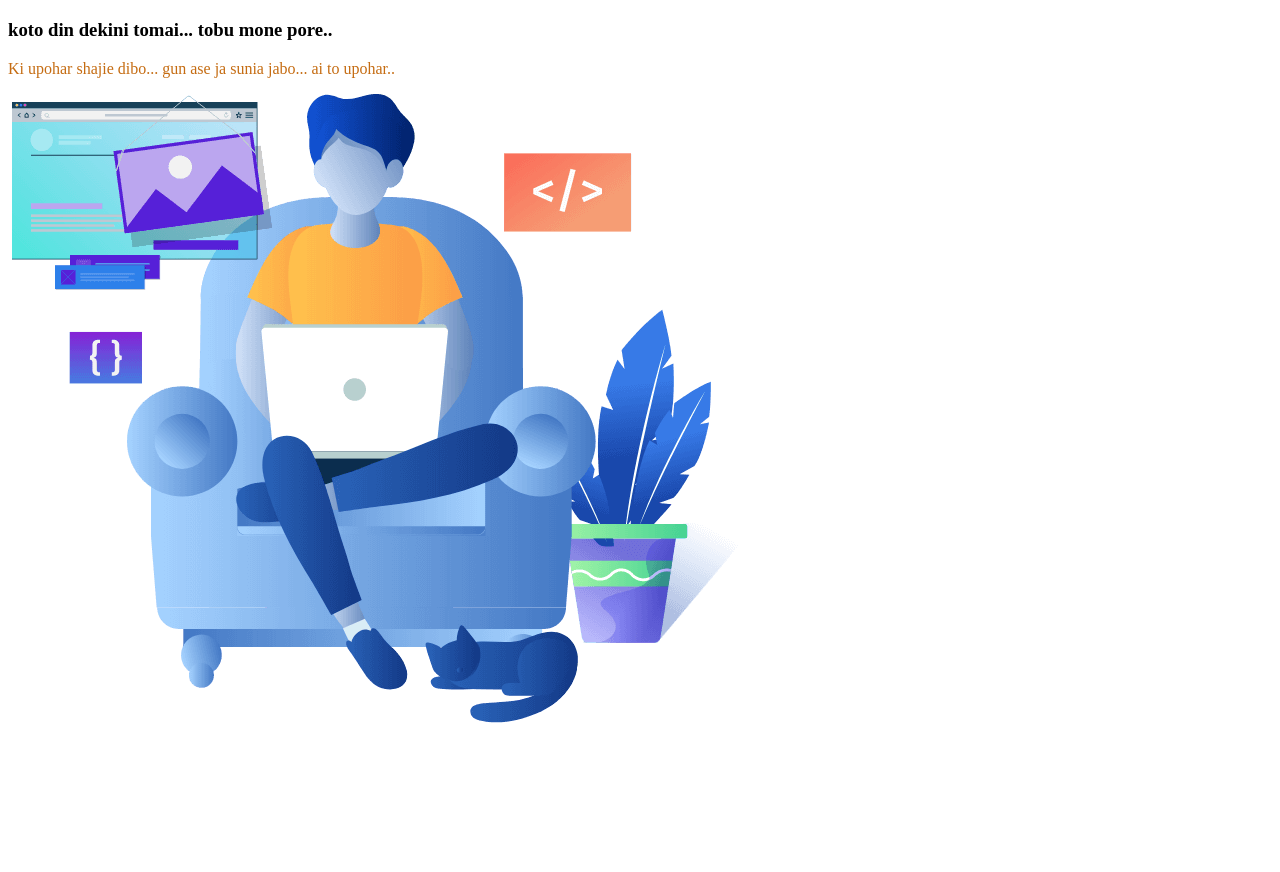
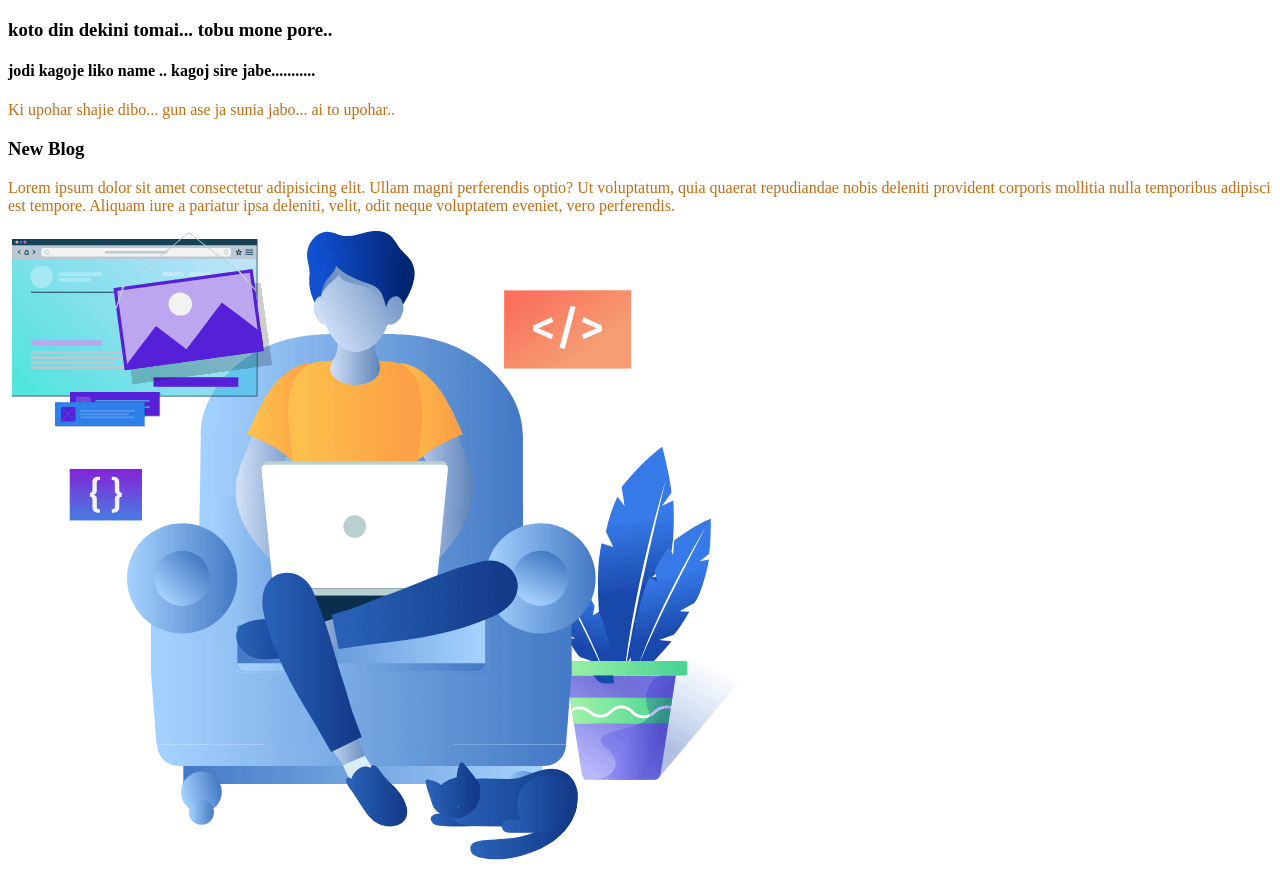
Before and after one commit to uttommohanto/my-third-repo, a plain HTML site: page index.html in a window 1280 px wide. Shown: the part 61-933 px from the top of the page. Before the commit the page ends 800 px from the top, so only its background shows below. Drawn offline with Linux system fonts and the light colour scheme.

Commit message:
New-blog add

```diff
--- a/index.html
+++ b/index.html
@@ -4,13 +4,20 @@
     <meta charset="UTF-8">
     <meta http-equiv="X-UA-Compatible" content="IE=edge">
     <meta name="viewport" content="width=device-width, initial-scale=1.0">
-    <title>Akasher bisalotai tumi</title>
+    <title>Akasher bisalotai tumi aso amar maje.. tai..</title>
     <link rel="stylesheet" href="style.css">
 </head>
 <body>
   <h1>Mon shudu Mon shuase...</h1>
   <h3>koto din dekini tomai... tobu mone pore..</h3>
+  <h4>jodi kagoje liko name .. kagoj sire jabe...........</h4>
   <p>Ki upohar shajie dibo... gun ase ja sunia jabo... ai to upohar..</p>
+
+  <div>
+    <h3>New Blog</h3>
+   <p>Lorem ipsum dolor sit amet consectetur adipisicing elit. Ullam magni perferendis optio? Ut voluptatum, quia quaerat repudiandae nobis deleniti provident corporis mollitia nulla temporibus adipisci est tempore. Aliquam iure a pariatur ipsa deleniti, velit, odit neque voluptatem eveniet, vero perferendis.</p>
+
+  </div>
   <img src="cfb875ac3b1c8575b051af65e3f00488.png" alt="">
   <img src="1622955835022.png" alt="">
 
```
